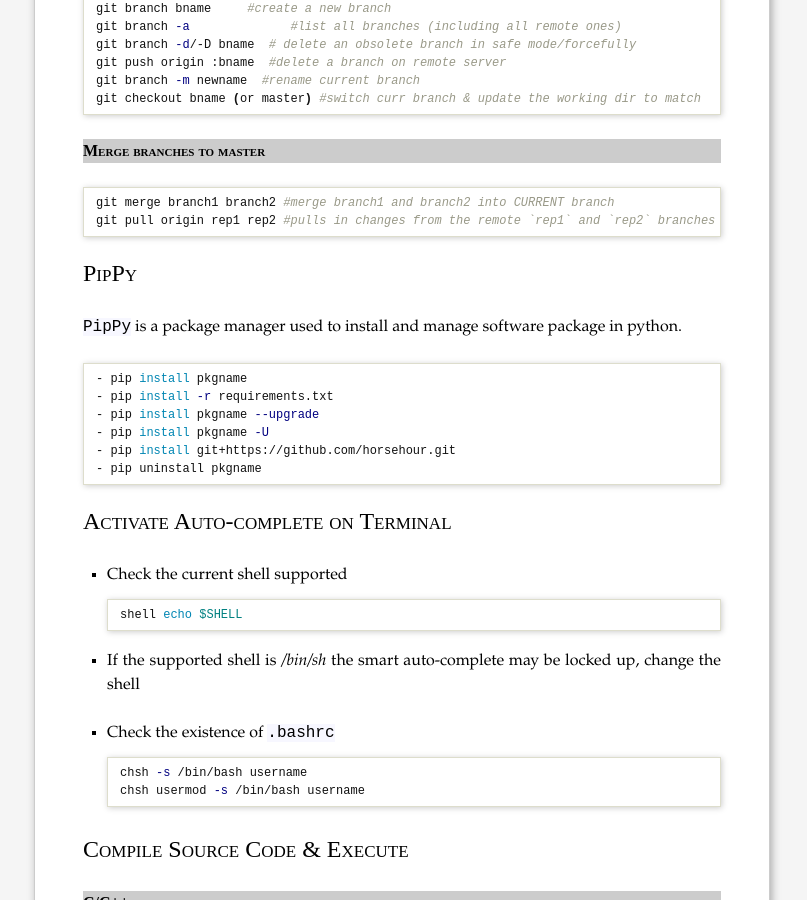
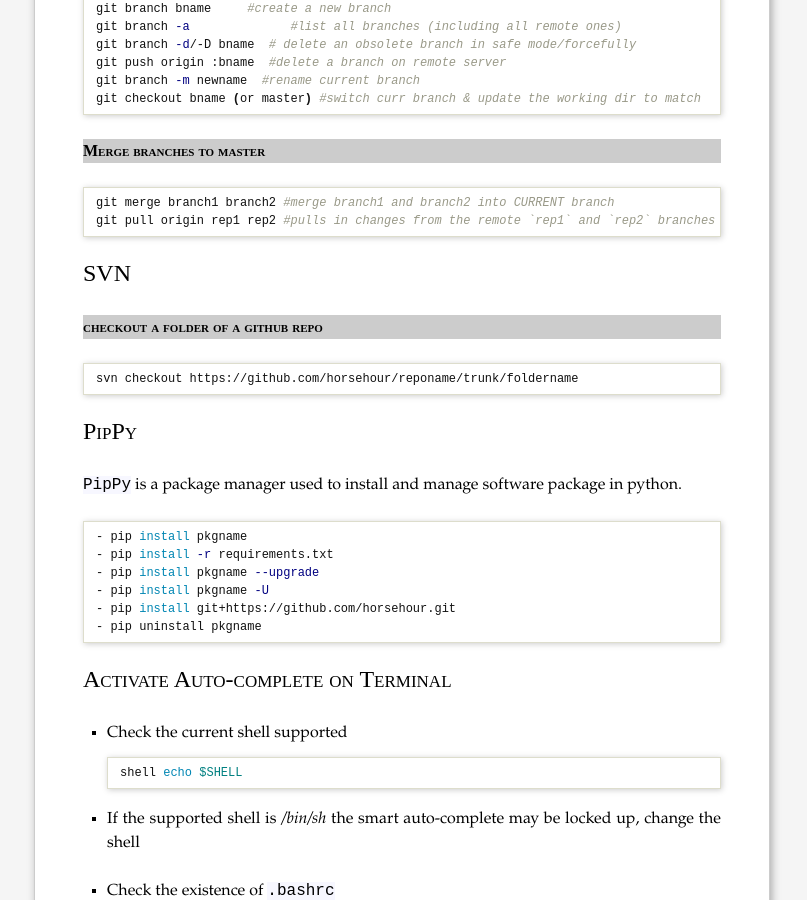
Before and after one commit to horsehour/horsehour.github.io, a Jekyll site: the page built from blog/_posts/2016-05-15-quick-cheat-sheets-develop.md, in a window 1280 px wide and 900 px high, scrolled down 3696 px. Shown: the whole window, without its empty margins (238-1045 px from the left). Built offline with Jekyll 4.4.1, drawn with Linux system fonts in a browser that asks for light colours; comment, search, counter and statistics services are not loaded.

````diff
--- a/blog/_posts/2016-05-15-quick-cheat-sheets-develop.md
+++ b/blog/_posts/2016-05-15-quick-cheat-sheets-develop.md
@@ -189,6 +189,14 @@ git merge branch1 branch2 #merge branch1 and branch2 into CURRENT branch
 git pull origin rep1 rep2 #pulls in changes from the remote `rep1` and `rep2` branches
 ```
 
+# SVN
+
+## checkout a folder of a github repo
+```bash
+svn checkout https://github.com/horsehour/reponame/trunk/foldername
+```
+
+
 # PipPy
 
 `PipPy` is a package manager used to install and manage software package in python.
--- a/files/js/search.js
+++ b/files/js/search.js
@@ -13,10 +13,11 @@ arr[arr.length] = new Array("Baidu", "http://www.baidu.com/s?wd=");
 
 arr[arr.length] = new Array("Thesaurus", "http://www.thesaurus.com/browse/");
 arr[arr.length] = new Array("Forvo", "https://forvo.com/search/");
-arr[arr.length] = new Array("Wayback", "http://web.archive.org/web/*/");
+arr[arr.length] = new Array("Archive", "http://web.archive.org/web/*/");
 arr[arr.length] = new Array("YouTube", "https://www.youtube.com/results?search_query=");
 arr[arr.length] = new Array("Wiki", "https://en.wikipedia.org/wiki/");
 arr[arr.length] = new Array("Lib", "http://gen.lib.rus.ec/search.php?req=");
+arr[arr.length] = new Array("SciHub (DOI)", "https://sci-hub.tw/");
 
 function addOptions(){
   var sel = document.search.engine;
````
Also changed, not shown: blog/book/index.md (+1 -0 lines), index.md (+1 -1 lines), 4 other files.
